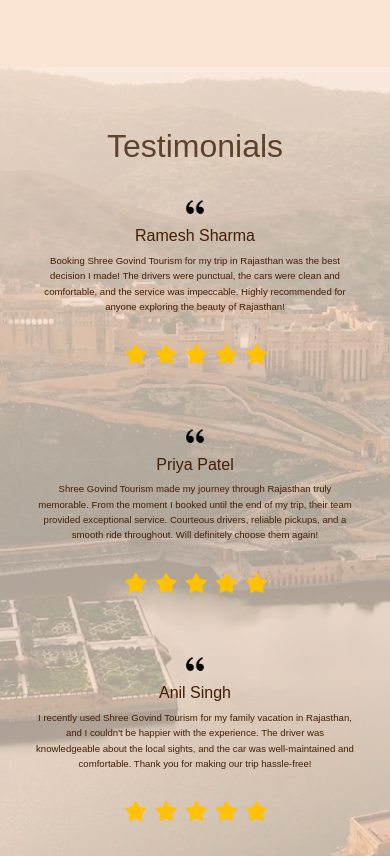
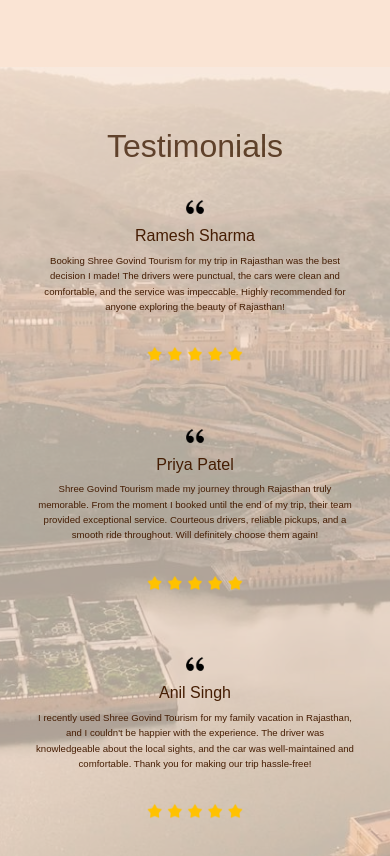
Before and after one commit to infinitysolution1/sgt_ui, a Vue app: page / in a window 390 px wide. Shown: the part 3675-4531 px from the top of the page. Built offline with nearby package versions, Linux system fonts and the light colour scheme; a web font is replaced by a local one.

Commit message:
minor fixes

```diff
--- a/src/components/Testimonials.vue
+++ b/src/components/Testimonials.vue
@@ -177,7 +177,7 @@
     }
 
     .rating {
-        scale: 1.5;
+        scale: 1;
         width: 100%;
         bottom: 0;
         background-color: transparent;
```
